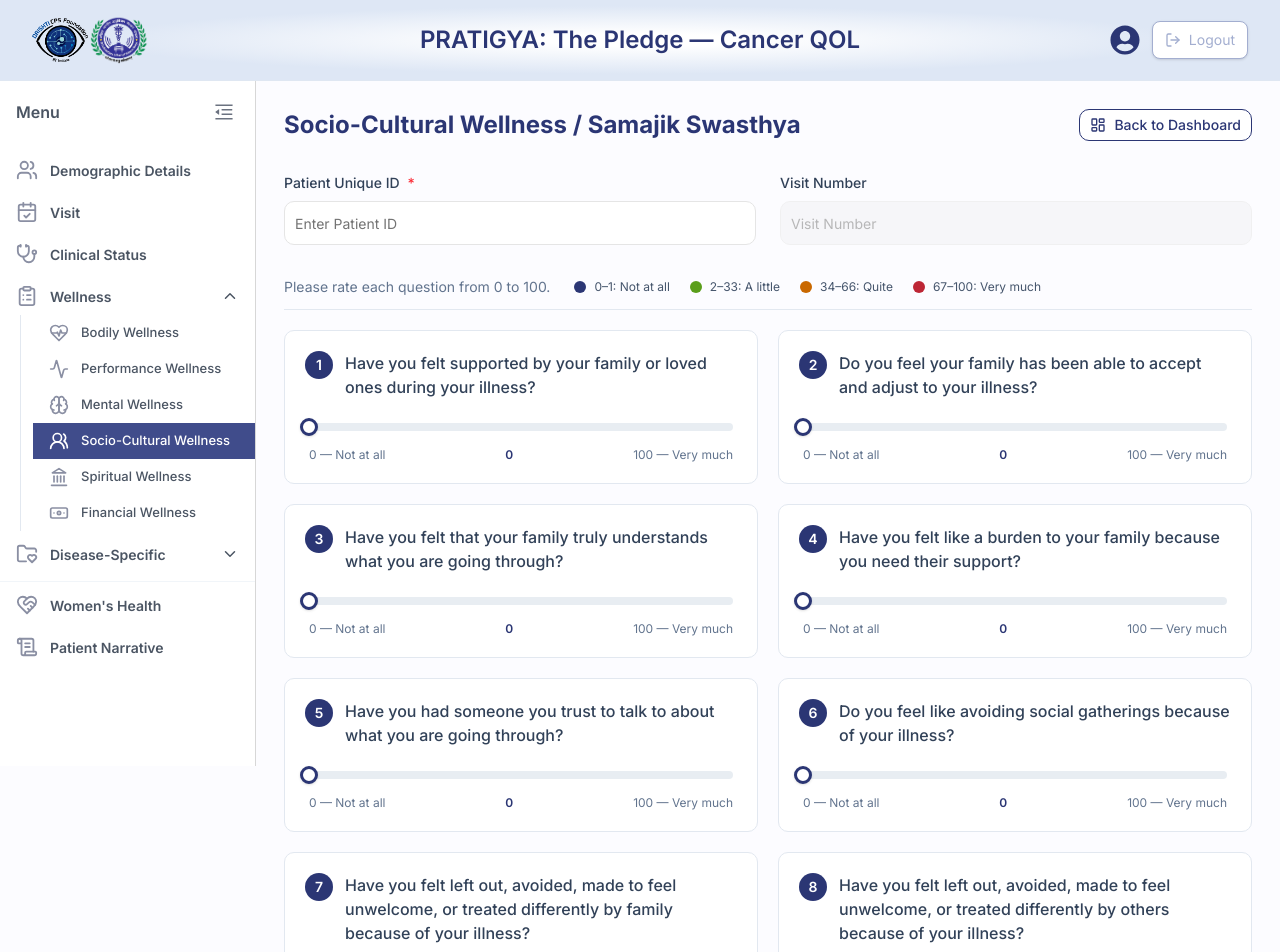
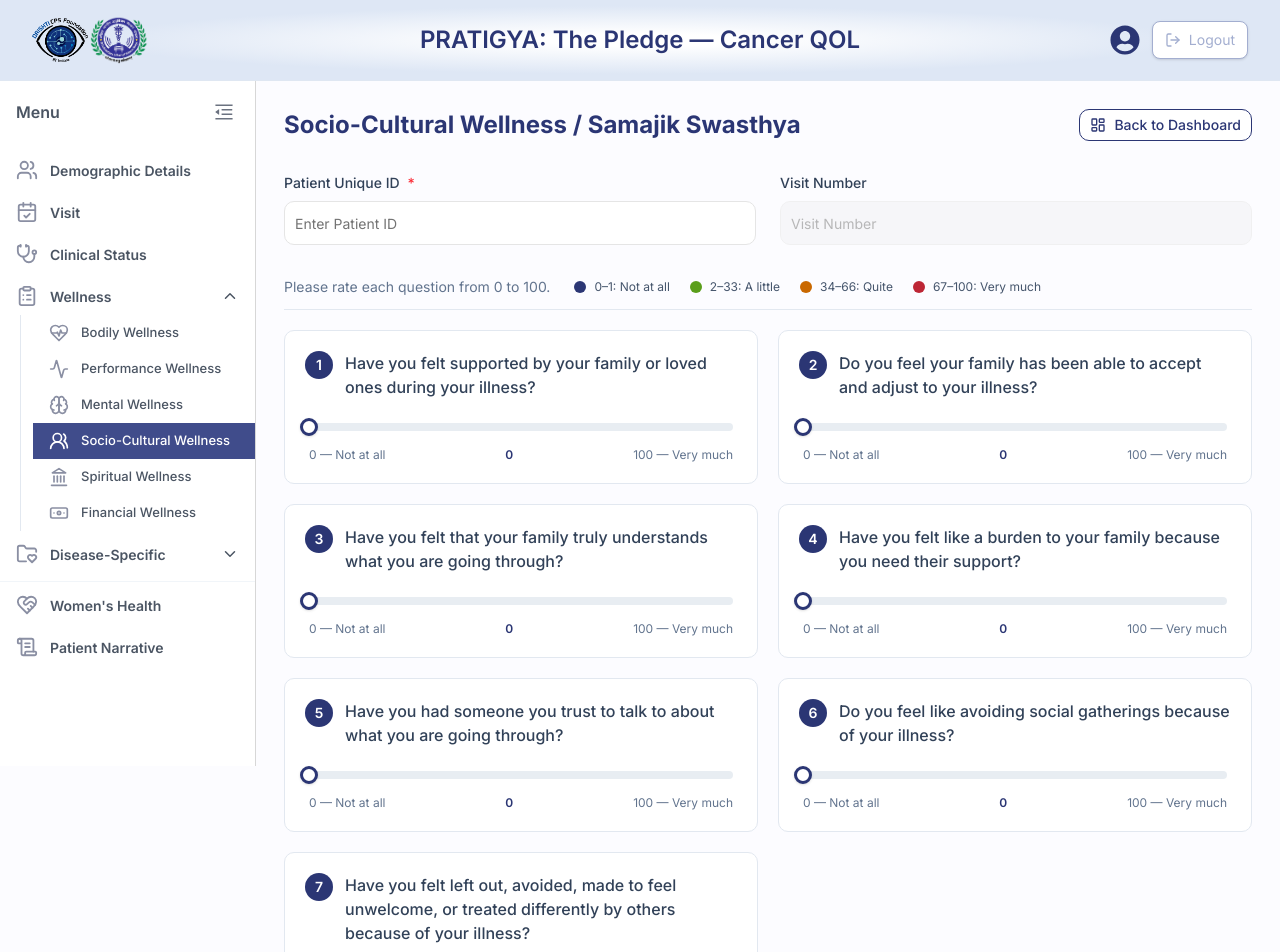
Before and after one commit to sdp-drishticps/Pratigya-Cancer-QOL, a Next.js app: page /forms/socio-cultural-wellness in a window 1280 px wide. Shown: the top 952 px of the page. Built offline with nearby package versions, Linux system fonts and the light colour scheme; no server answers.

Commit message:
fixed bugs related to wellness

```diff
--- a/components/forms/performance-wellness/performanceWellnessQuestions.ts
+++ b/components/forms/performance-wellness/performanceWellnessQuestions.ts
@@ -16,8 +16,7 @@ export const performanceWellnessQuestions = [
   {
     number: 3,
     name: "employmentImpact",
-    question:
-      "Have you been able to continue working, or has your illness affected your employment?",
+    question: "Have you been able to continue working?",
   },
 
   {
--- a/components/forms/socio&cultural wellness/socioCulturalWellnessInitialValues.ts
+++ b/components/forms/socio&cultural wellness/socioCulturalWellnessInitialValues.ts
@@ -7,6 +7,6 @@ export const socioCulturalWellnessInitialValues = {
   burdenToFamily: 0,
   trustedPersonToTalk: 0,
   avoidingSocialGatherings: 0,
-  treatedDifferentlyByFamily: 0,
+  // treatedDifferentlyByFamily: 0,
   treatedDifferentlyByOthers: 0,
 };
--- a/components/forms/socio&cultural wellness/socioCulturalWellnessQuestions.ts
+++ b/components/forms/socio&cultural wellness/socioCulturalWellnessQuestions.ts
@@ -35,14 +35,14 @@ export const socioCulturalWellnessQuestions = [
     question:
       "Do you feel like avoiding social gatherings because of your illness?",
   },
+  // {
+  //   number: 7,
+  //   name: "treatedDifferentlyByFamily",
+  //   question:
+  //     "Have you felt left out, avoided, made to feel unwelcome, or treated differently by family because of your illness?",
+  // },
   {
     number: 7,
-    name: "treatedDifferentlyByFamily",
-    question:
-      "Have you felt left out, avoided, made to feel unwelcome, or treated differently by family because of your illness?",
-  },
-  {
-    number: 8,
     name: "treatedDifferentlyByOthers",
     question:
       "Have you felt left out, avoided, made to feel unwelcome, or treated differently by others because of your illness?",
--- a/lib/patient/sheets/socioCulturalWellnessSheet.ts
+++ b/lib/patient/sheets/socioCulturalWellnessSheet.ts
@@ -20,8 +20,10 @@ export const buildSocioCulturalWellnessRows = (patients: ExportPatient[]) =>
         v.socioCulturalWellness?.trustedPersonToTalk ?? "",
       "Avoiding Social Gatherings":
         v.socioCulturalWellness?.avoidingSocialGatherings ?? "",
-      "Treated Differently By Family":
-        v.socioCulturalWellness?.treatedDifferentlyByFamily ?? "",
+
+      // "Treated Differently By Family":
+      //   v.socioCulturalWellness?.treatedDifferentlyByFamily ?? "",
+
       "Treated Differently By Others":
         v.socioCulturalWellness?.treatedDifferentlyByOthers ?? "",
     })),
--- a/lib/scoring/wellnessScoringConfigs.ts
+++ b/lib/scoring/wellnessScoringConfigs.ts
@@ -94,7 +94,7 @@ export const SECTION_CONFIGS: Record<
       "burdenToFamily",
       "trustedPersonToTalk",
       "avoidingSocialGatherings",
-      "treatedDifferentlyByFamily",
+      // "treatedDifferentlyByFamily",
       "treatedDifferentlyByOthers",
     ],
     greenThreshold: 20,
--- a/models/forms/wellness/socioCulturalWellnessFormModel.ts
+++ b/models/forms/wellness/socioCulturalWellnessFormModel.ts
@@ -7,7 +7,7 @@ export interface SocioCulturalWellnessFormData {
   burdenToFamily: number;
   trustedPersonToTalk: number;
   avoidingSocialGatherings: number;
-  treatedDifferentlyByFamily: number;
+  // treatedDifferentlyByFamily: number;
   treatedDifferentlyByOthers: number;
 }
 
@@ -19,7 +19,7 @@ export const SocioCulturalWellnessSchema = new Schema<SocioCulturalWellnessFormD
     burdenToFamily: { type: Number, default: 0 },
     trustedPersonToTalk: { type: Number, default: 0 },
     avoidingSocialGatherings: { type: Number, default: 0 },
-    treatedDifferentlyByFamily: { type: Number, default: 0 },
+    // treatedDifferentlyByFamily: { type: Number, default: 0 },
     treatedDifferentlyByOthers: { type: Number, default: 0 },
   },
   { _id: false },
```
